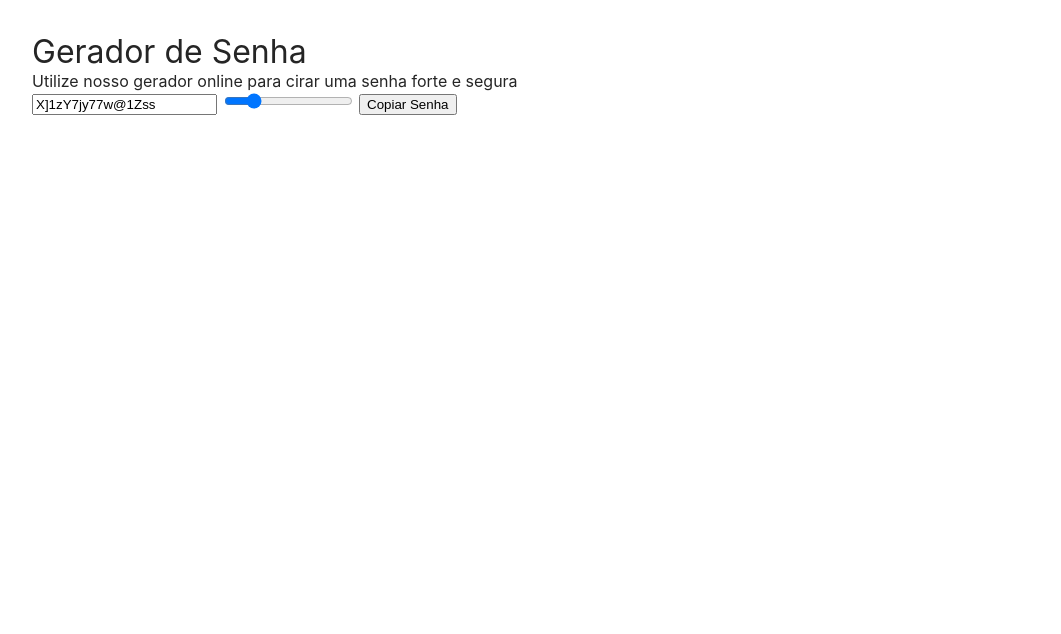
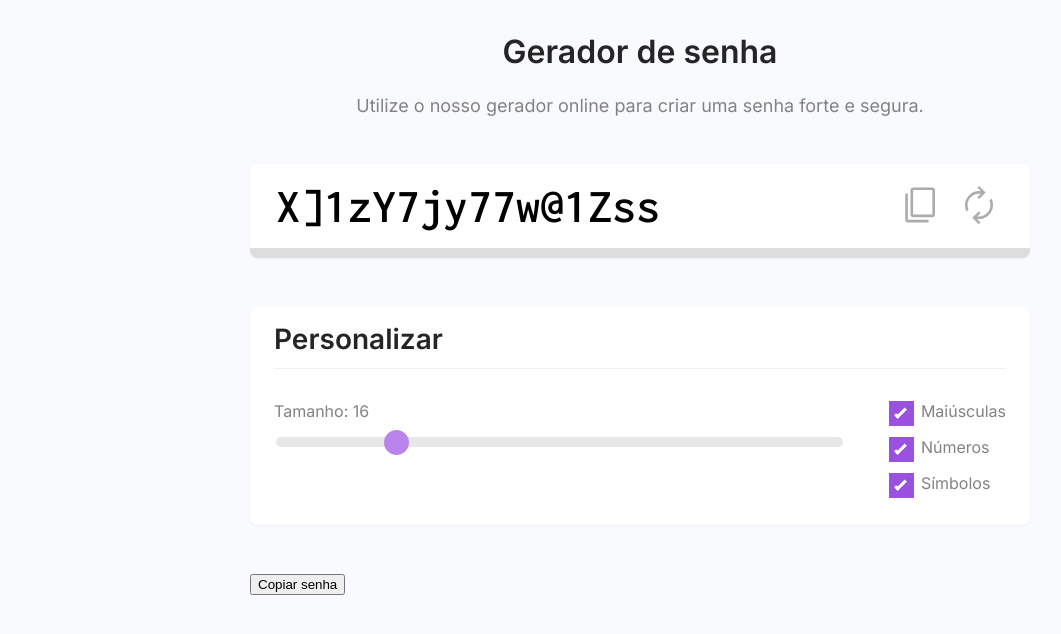
Before and after one commit to ThyagoHiggins/estudoJS, a plain HTML site: page Gerador_senha/index.html in a window 1280 px wide. Shown: the whole page, without its empty margins (0-1061 px from the left). Drawn offline with Linux system fonts and the light colour scheme.

Commit message:
Css e confg input

```diff
--- a/Gerador_senha/index.html
+++ b/Gerador_senha/index.html
@@ -1,67 +1,117 @@
 <!DOCTYPE html>
-<html lang="pt-br">
+<html lang="en">
   <head>
-    <meta charset="UTF-8">
-    <meta http-equiv="X-UA-Compatible" content="IE=edge">
-    <meta name="viewport" content="width=device-width, initial-scale=1.0">
-    <link rel="stylesheet" href="reset.css">
-    <link rel="stylesheet" href="style.css">
-
-
+    <meta charset="UTF-8" />
+    <meta http-equiv="X-UA-Compatible" content="IE=edge" />
+    <meta name="viewport" content="width=device-width, initial-scale=1.0" />
+    <link rel="preconnect" href="https://fonts.googleapis.com" />
+    <link rel="preconnect" href="https://fonts.gstatic.com" crossorigin />
+    <link
+      href="https://fonts.googleapis.com/css2?family=Inconsolata:wght@600&family=Inter:wght@400;600&display=swap"
+      rel="stylesheet"
+    />
+    <link rel="stylesheet" href="reset.css" />
+    <link rel="stylesheet" href="style.css" />
     <title>Gerador de Senhas</title>
   </head>
   <body>
-    <h1>Gerador de Senha</h1>
+    <main>
+      <section class="hero">
+        <h1 class="title">Gerador de senha</h1>
+        <p class="subtitle">
+          Utilize o nosso gerador online para criar uma senha forte e segura.
+        </p>
+      </section>
 
-    <p>Utilize nosso gerador online para cirar uma senha forte e segura</p>
+      <section class="box">
+        <div class="password">
+          <div class="text">
+            <input type="text" name="password" id="password" />
+          </div>
+          <div class="actions">
+            <button id="copy-1">
+              <img src="copy.svg" width="42" />
+            </button>
+            <button id="renew">
+              <img src="renew.svg" width="42" />
+            </button>
+          </div>
+        </div>
+        <div class="security-indicator">
+          <div id="security-indicator-bar" class="bar" style="width: 90%"></div>
+        </div>
+      </section>
 
-    <input type="text" name="password" id="password"/>
+      <section class="box customize">
+        <h3 class="title">Personalizar</h3>
+        <div class="actions">
+          <div class="password-length">
+            <p>Tamanho: <span id="password-length-text">16</span></p>
+            <input
+              type="range"
+              name="password-length"
+              id="password-length"
+              value="16"
+              min="4"
+              max="64"
+              class="slider"
+            />
+          </div>
+          <div class="config">
+            <label class="checkbox-container">
+              <span class="text">Maiúsculas</span>
+              <input type="checkbox" id="uppercase-check" checked />
+              <span class="checkmark"></span>
+            </label>
+            <label class="checkbox-container">
+              <span class="text">Números</span>
+              <input type="checkbox" id="number-check" checked />
+              <span class="checkmark"></span>
+            </label>
+            <label class="checkbox-container">
+              <span class="text">Símbolos</span>
+              <input type="checkbox" id="symbol-check" checked />
+              <span class="checkmark"></span>
+            </label>
+          </div>
+        </div>
+      </section>
 
-    <input type="range" name="password-length" id="password-length"
-    value="16" min="4" max="64">
+      <button id="copy-2">Copiar senha</button>
+    </main>
+    <script>
+      const inputEl = document.querySelector("#password")
 
-    <button id="copy">Copiar Senha</button>
+      let passwordLength = 16
 
-    <script>
-        let passawordLength = 16
-        const inputE1 = document.querySelector("#password")
-
-
-        function generatePassword(){
+      function generatePassword() {
         const chars =
           "abcdefghjkmnpqrstuvwxyzABCDEFGHJKLMNPQRSTUVWXYZ123456789?!@&*()[]"
 
         let password = ""
 
-            for(let i= 0;i < passawordLength; i++){
-                const randomNumber = Math.floor(Math.random()*chars.length)
-
-                password += chars.substring(randomNumber,randomNumber+1)
-
+        for (let i = 0; i < passwordLength; i++) {
+          const randomNumber = Math.floor(Math.random() * chars.length)
+          password += chars.substring(randomNumber, randomNumber + 1)
         }
 
-
-            inputE1.value= password
-
+        inputEl.value = password
       }
 
-            function copy(){
-                navigator.clipboard.writeText(inputE1.value)
+      function copy() {
+        navigator.clipboard.writeText(inputEl.value)
       }
 
-
-            const passwordLengthE1 = document.querySelector("#password-length")
-
-            passwordLengthE1.addEventListener("input",function(){
-                passawordLength= passwordLengthE1.value
+      const passwordLengthEl = document.querySelector("#password-length")
+      passwordLengthEl.addEventListener("input", function () {
+        passwordLength = passwordLengthEl.value
         generatePassword()
       })
 
-            const copyButtonE1 = document.querySelector("#copy")
-            copyButtonE1.addEventListener("click", copy)
+      document.querySelector("#copy-1").addEventListener("click", copy)
+      document.querySelector("#copy-2").addEventListener("click", copy)
 
       generatePassword()
     </script>
-
   </body>
 </html>
--- a/Gerador_senha/style.css
+++ b/Gerador_senha/style.css
@@ -1,6 +1,188 @@
-body{
-    background-color: f8fafd;
-    font-family: 'Inter',sans-serif;
-    color:#252525;
-    padding: 2rem;
+body {
+  background-color: #f8fafd;
+  font-family: "Inter", sans- serif;
+  color: #252525;
+  padding: 2rem;
 }
+
+main {
+  max-width: 780px;
+  margin: 0 auto;
+}
+
+.hero {
+  text-align: center;
+  padding-bottom: 3rem;
+}
+.hero .title {
+  font-size: 2rem;
+  font-weight: bold;
+  padding-bottom: 1.5rem;
+}
+.hero .subtitle {
+  font-size: 1.125rem;
+  color: #828282;
+}
+
+.box {
+  background: #fff;
+  box-shadow: 0 1px 2px rgba(132, 148, 165, 0.1);
+  border-radius: 8px;
+  margin-bottom: 3rem;
+}
+
+.password {
+  display: flex;
+  align-items: center;
+  padding: 1rem 1.5rem;
+}
+.password .text {
+  flex: 1;
+}
+.password .text input {
+  font-family: "Inconsolata", serif;
+  font-size: 3rem;
+  border: none;
+  outline: none;
+  cursor: default;
+  height: 52px;
+  width: 100%;
+  transition: all 0.2s;
+  -webkit-user-select: none;
+  -moz-user-select: none;
+  -ms-user-select: none;
+  user-select: none;
+}
+.password .actions button {
+  background-color: transparent;
+  border: none;
+  cursor: pointer;
+  opacity: 0.7;
+  transition: opacity 0.2s;
+}
+
+.security-indicator {
+  height: 10px;
+  background-color: #ddd;
+  border-bottom-left-radius: 8px;
+  border-bottom-right-radius: 8px;
+}
+.security-indicator .bar {
+  height: 10px;
+  border-top-right-radius: 8px;
+  border-bottom-left-radius: 8px;
+  border-bottom-right-radius: 8px;
+
+  transition: all 0.2s;
+}
+.security-indicator .bar.completed {
+  border-top-right-radius: 0;
+}
+.security-indicator .bar.critical {
+  background-color: #eb5757;
+}
+.security-indicator .bar.warning {
+  background-color: #f2c94c;
+}
+.security-indicator .bar.safe {
+  background-color: #27ae60;
+}
+
+.customize {
+  padding: 1rem 1.5rem;
+}
+.customize .title {
+  border-bottom: 1px solid #f0f0f0;
+  font-size: 1.75rem;
+  font-weight: bold;
+  margin-bottom: 2rem;
+  padding-bottom: 0.75rem;
+}
+.customize .actions {
+  display: flex;
+  gap: 3rem;
+  color: #828282;
+}
+.customize .password-length {
+  flex: 1;
+}
+.customize .password-length .slider {
+  appearance: none;
+  -webkit-appearance: none;
+  height: 10px;
+  background: #dddddd;
+  outline: none;
+  border-radius: 8px;
+  width: 100%;
+  opacity: 0.7;
+  transition: opacity 0.2s;
+  margin-top: 1rem;
+}
+.customize .password-length .slider:hover {
+  opacity: 1;
+}
+.customize .password-length .slider::-webkit-slider-thumb {
+  -webkit-appearance: none;
+  appearance: none;
+  width: 25px;
+  height: 25px;
+  border-radius: 25px;
+  background: #9b51e0;
+  cursor: pointer;
+}
+.customize .password-length .slider::-moz-range-thumb {
+  width: 25px;
+  height: 25px;
+  border-radius: 25px;
+  background: #9b51e0;
+  cursor: pointer;
+}
+
+.checkbox-container {
+  display: block;
+  position: relative;
+  padding-left: 2rem;
+  margin-bottom: 1rem;
+  cursor: pointer;
+  -webkit-user-select: none;
+  -moz-user-select: none;
+  -ms-user-select: none;
+  user-select: none;
+}
+.checkbox-container input {
+  position: absolute;
+  height: 0;
+  width: 0;
+  opacity: 0;
+  cursor: pointer;
+}
+.checkbox-container .checkmark {
+  position: absolute;
+  top: 0;
+  left: 0;
+  height: 25px;
+  width: 25px;
+  background-color: #dddddd;
+  transition: all 0.2s;
+}
+.checkbox-container:hover input ~ .checkmark {
+  background-color: #cccccc;
+}
+.checkbox-container input:checked ~ .checkmark {
+  background-color: #9b51e0;
+}
+.checkbox-container .checkmark:after {
+  content: "";
+  display: none;
+  position: absolute;
+  left: 9px;
+  top: 5px;
+  width: 5px;
+  height: 13px;
+  border: solid white;
+  border-width: 0 3px 3px 0;
+  transform: rotate(45deg);
+}
+.checkbox-container input:checked ~ .checkmark:after {
+  display: block;
+}
```
Also changed, not shown: Gerador_senha/copy.svg (added), Gerador_senha/renew.svg (added), Gerador_senha/reset.css (indentation only). Lines whose indentation alone changed are shown as unchanged.
